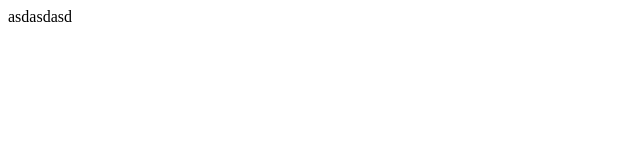
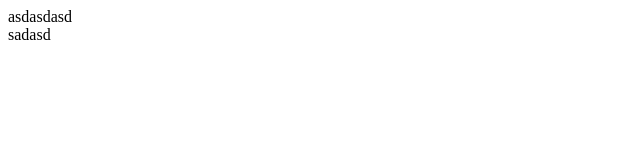
Before and after one commit to vanluongnbbl/helloGit, a plain HTML site: page index.html in a window 1280 px wide. Shown: the full height of the page, 0-640 px from the left. Drawn offline with Linux system fonts and the light colour scheme.

Commit message:
second commit

```diff
--- a/index.html
+++ b/index.html
@@ -9,6 +9,9 @@
 
 <body>
     asdasdasd
+    <div>
+        sadasd
+    </div>
 </body>
 
 </html>
```
